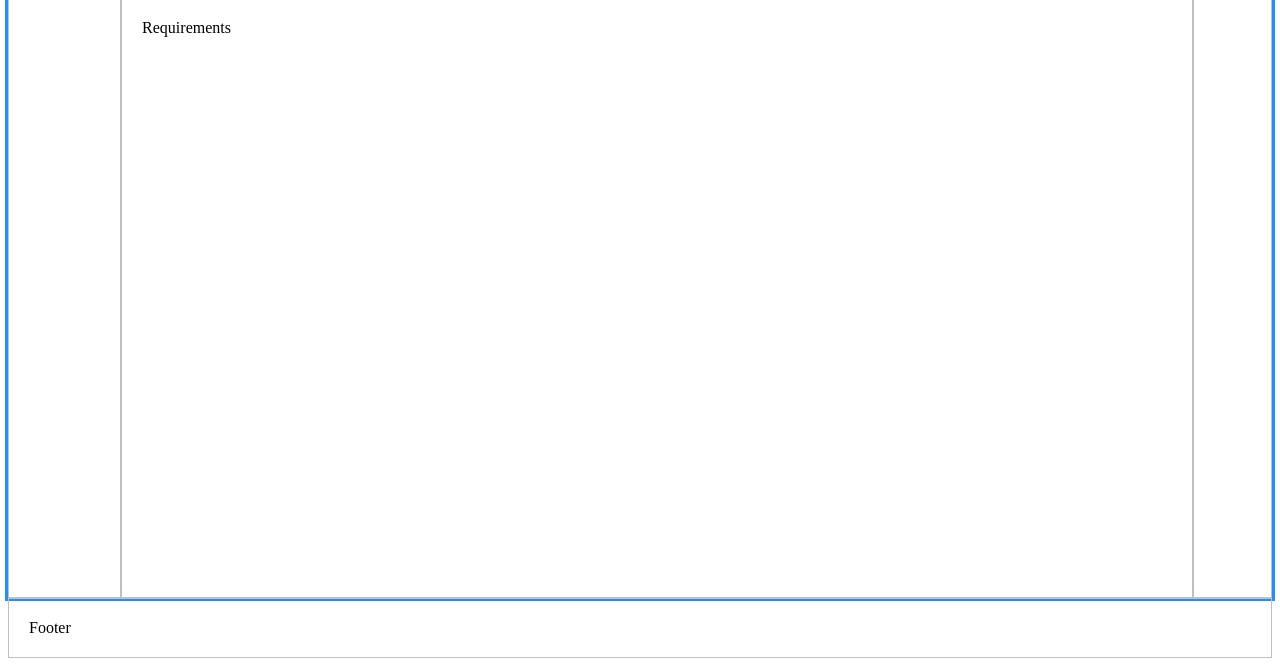
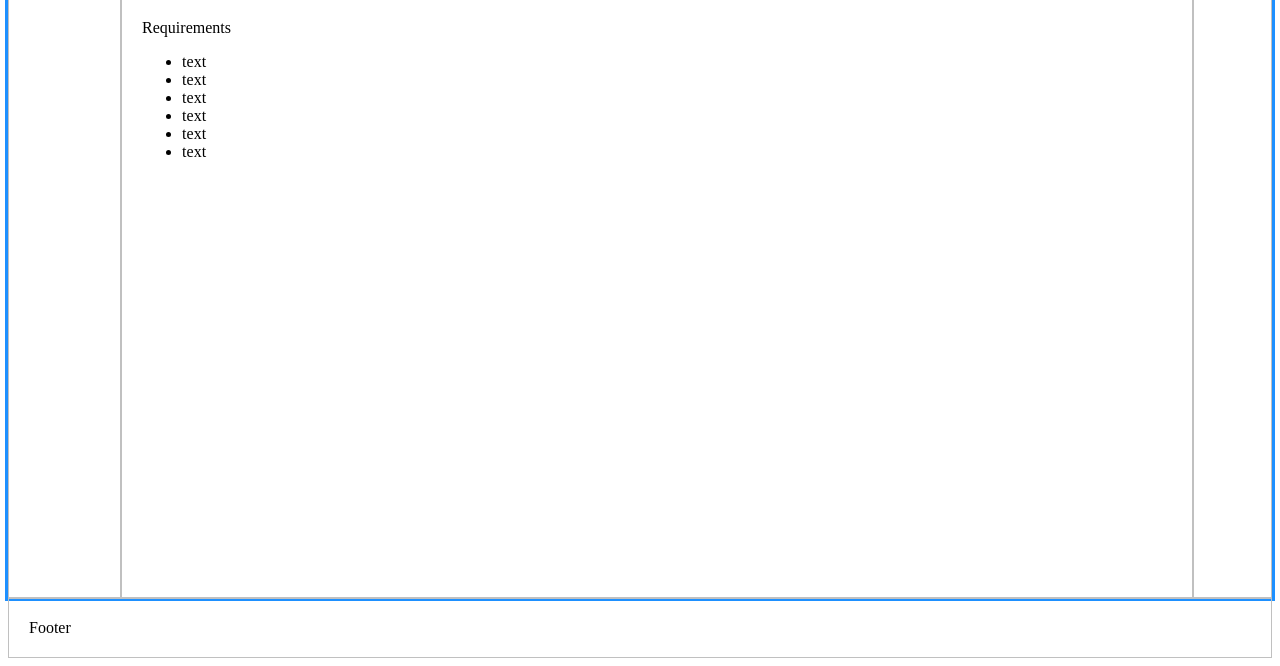
Before and after one commit to HRCurran/HRCurran.github.io, a plain HTML site: page index.html in a window 1280 px wide. Shown: the part 150-816 px from the top of the page. Drawn offline with Linux system fonts and the light colour scheme.

Commit message:
Add list items

```diff
--- a/index.html
+++ b/index.html
@@ -14,6 +14,14 @@
         <main>
         <h1>Holy Grail Layout with Flexbox</h1>
         <p>Requirements</p>
+            <ul>
+                <li>text</li>
+                <li>text</li>
+                <li>text</li>
+                <li>text</li>
+                <li>text</li>
+                <li>text</li>
+           </ul>
         </main>
         <aside>Aside</aside>
     </div>
```
